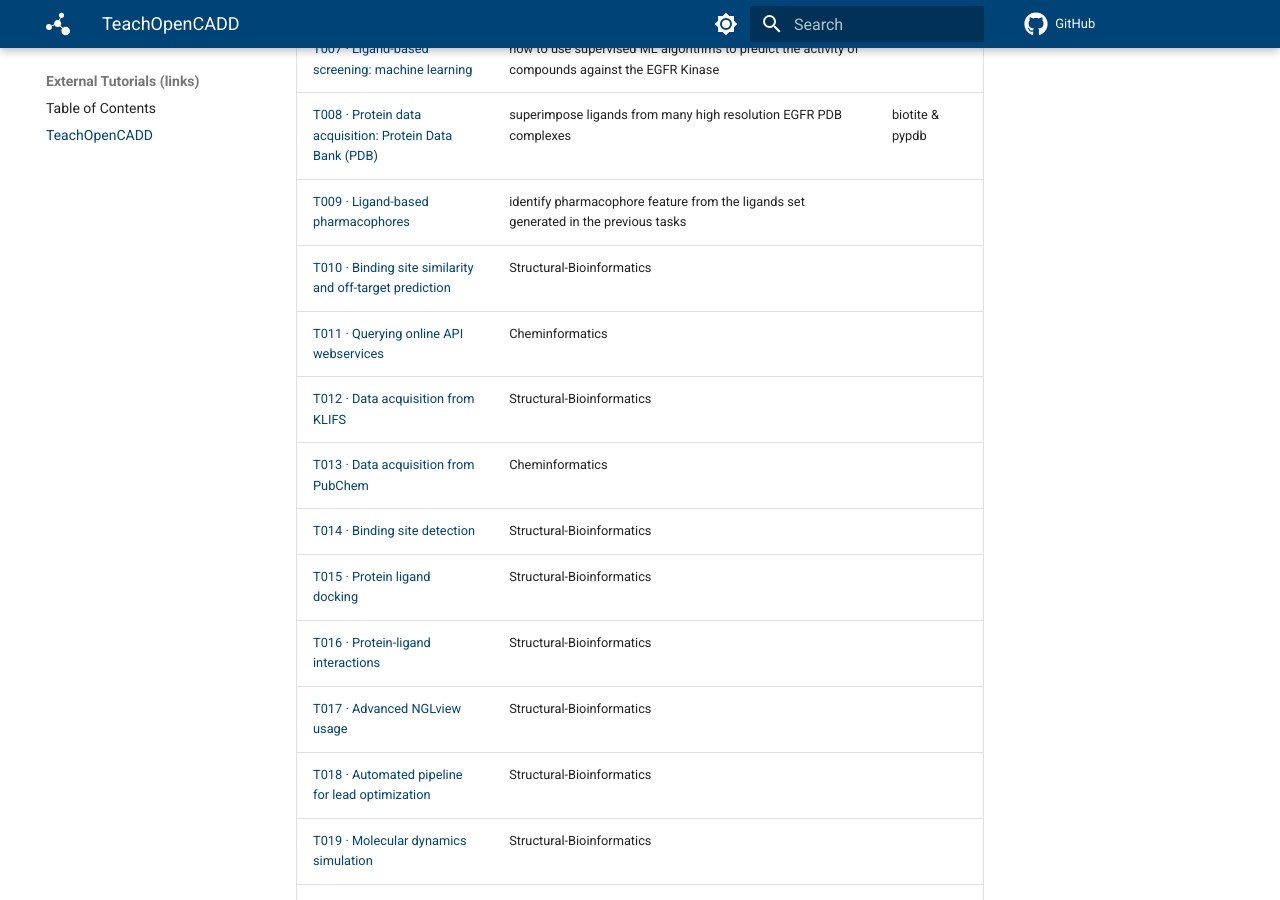
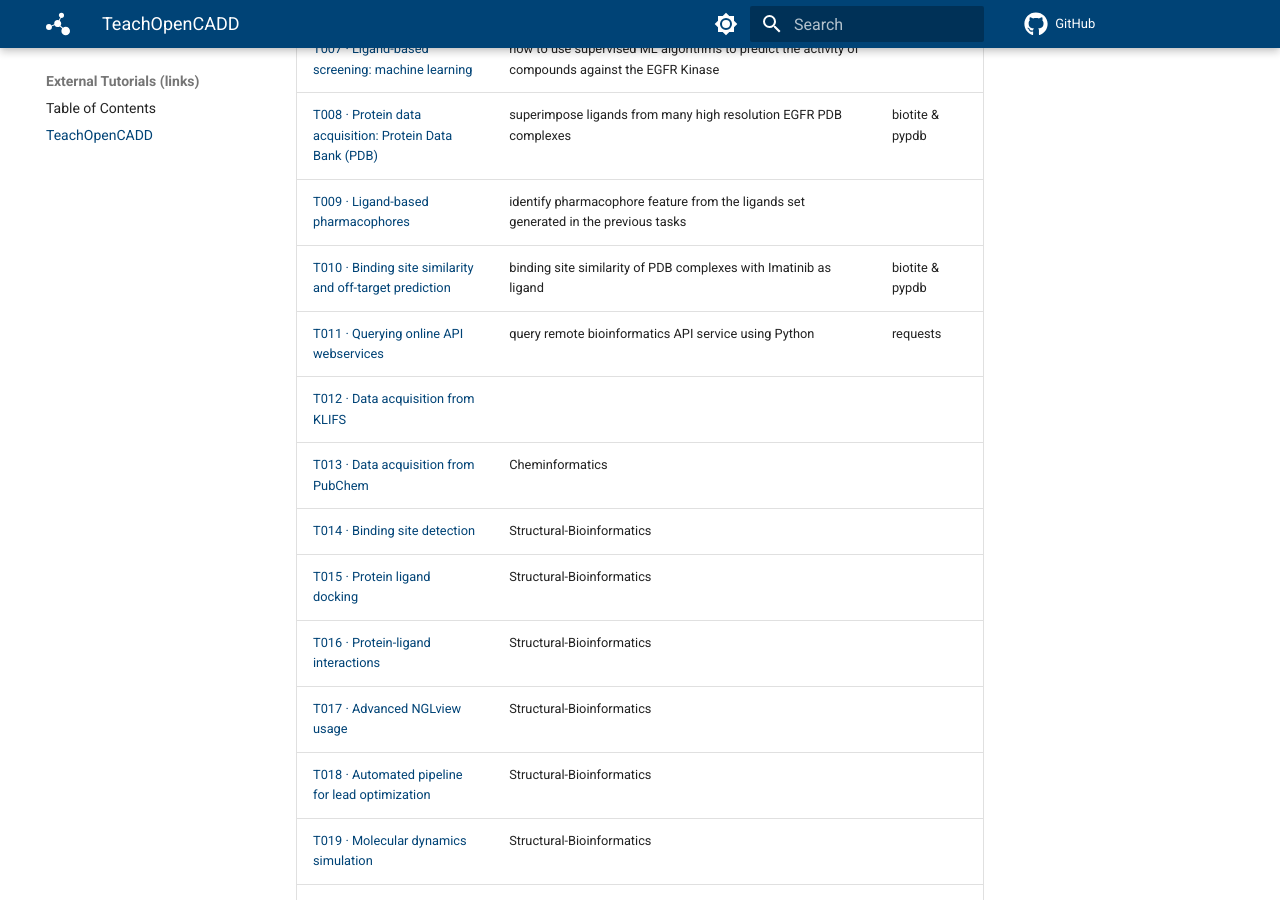
Before and after one commit to drug-design/course, an MkDocs documentation site: the page built from docs/tutorials/teachopencadd.md, in a window 1280 px wide and 900 px high, scrolled down 1199 px. Built offline with MkDocs 1.6.1 and Material for MkDocs 9.7.7, drawn with Linux system fonts in a browser that asks for light colours; comment, search, counter and statistics services are not loaded.

Commit message:
update teachopencadd

```diff
--- a/docs/tutorials/teachopencadd.md
+++ b/docs/tutorials/teachopencadd.md
@@ -31,9 +31,9 @@
 |  [T007 · Ligand-based screening: machine learning](https://github.com/volkamerlab/teachopencadd/blob/master/teachopencadd/talktorials/T007_compound_activity_machine_learning/talktorial.ipynb){target=_blank}| how to use supervised ML algorithms to predict the activity of compounds against the EGFR Kinase | |
 |  [T008 · Protein data acquisition: Protein Data Bank (PDB)](https://github.com/volkamerlab/teachopencadd/blob/master/teachopencadd/talktorials/T008_query_pdb/talktorial.ipynb){target=_blank}| superimpose ligands from many high resolution EGFR PDB complexes  | biotite & pypdb |
 |  [T009 · Ligand-based pharmacophores](https://github.com/volkamerlab/teachopencadd/blob/master/teachopencadd/talktorials/T009_compound_ensemble_pharmacophores/talktorial.ipynb){target=_blank}| identify pharmacophore feature from the ligands set generated in the previous tasks  |  |
-|  [T010 · Binding site similarity and off-target prediction](https://github.com/volkamerlab/teachopencadd/blob/master/teachopencadd/talktorials/T010_binding_site_comparison/talktorial.ipynb){target=_blank}| Structural-Bioinformatics | |
-|  [T011 · Querying online API webservices](https://github.com/volkamerlab/teachopencadd/blob/master/teachopencadd/talktorials/T011_query_online_api_webservices/talktorial.ipynb){target=_blank}| Cheminformatics | |
-|  [T012 · Data acquisition from KLIFS](https://github.com/volkamerlab/teachopencadd/blob/master/teachopencadd/talktorials/T012_query_klifs/talktorial.ipynb){target=_blank}| Structural-Bioinformatics | |
+|  [T010 · Binding site similarity and off-target prediction](https://github.com/volkamerlab/teachopencadd/blob/master/teachopencadd/talktorials/T010_binding_site_comparison/talktorial.ipynb){target=_blank}|  binding site similarity of PDB complexes with Imatinib as ligand | biotite & pypdb |
+|  [T011 · Querying online API webservices](https://github.com/volkamerlab/teachopencadd/blob/master/teachopencadd/talktorials/T011_query_online_api_webservices/talktorial.ipynb){target=_blank}| query remote bioinformatics API service using Python | requests |
+|  [T012 · Data acquisition from KLIFS](https://github.com/volkamerlab/teachopencadd/blob/master/teachopencadd/talktorials/T012_query_klifs/talktorial.ipynb){target=_blank}|  | |
 |  [T013 · Data acquisition from PubChem](https://github.com/volkamerlab/teachopencadd/blob/master/teachopencadd/talktorials/T013_query_pubchem/talktorial.ipynb){target=_blank}| Cheminformatics | |
 |  [T014 · Binding site detection](https://github.com/volkamerlab/teachopencadd/tree/master/teachopencadd/talktorials/T014_binding_site_detection){target=_blank}| Structural-Bioinformatics | |
 |  [T015 · Protein ligand docking](https://github.com/volkamerlab/teachopencadd/blob/master/teachopencadd/talktorials/T015_protein_ligand_docking/talktorial.ipynb){target=_blank}| Structural-Bioinformatics | |
```
